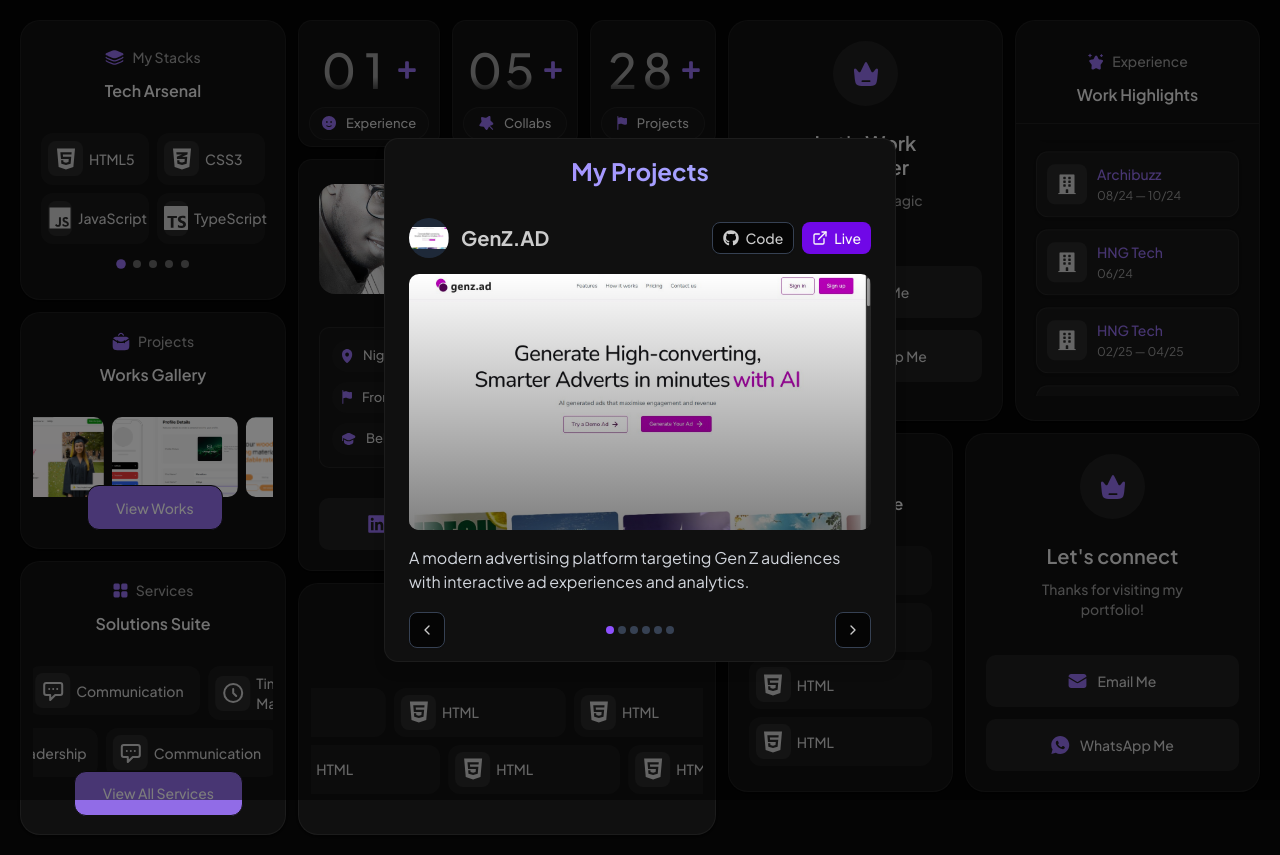
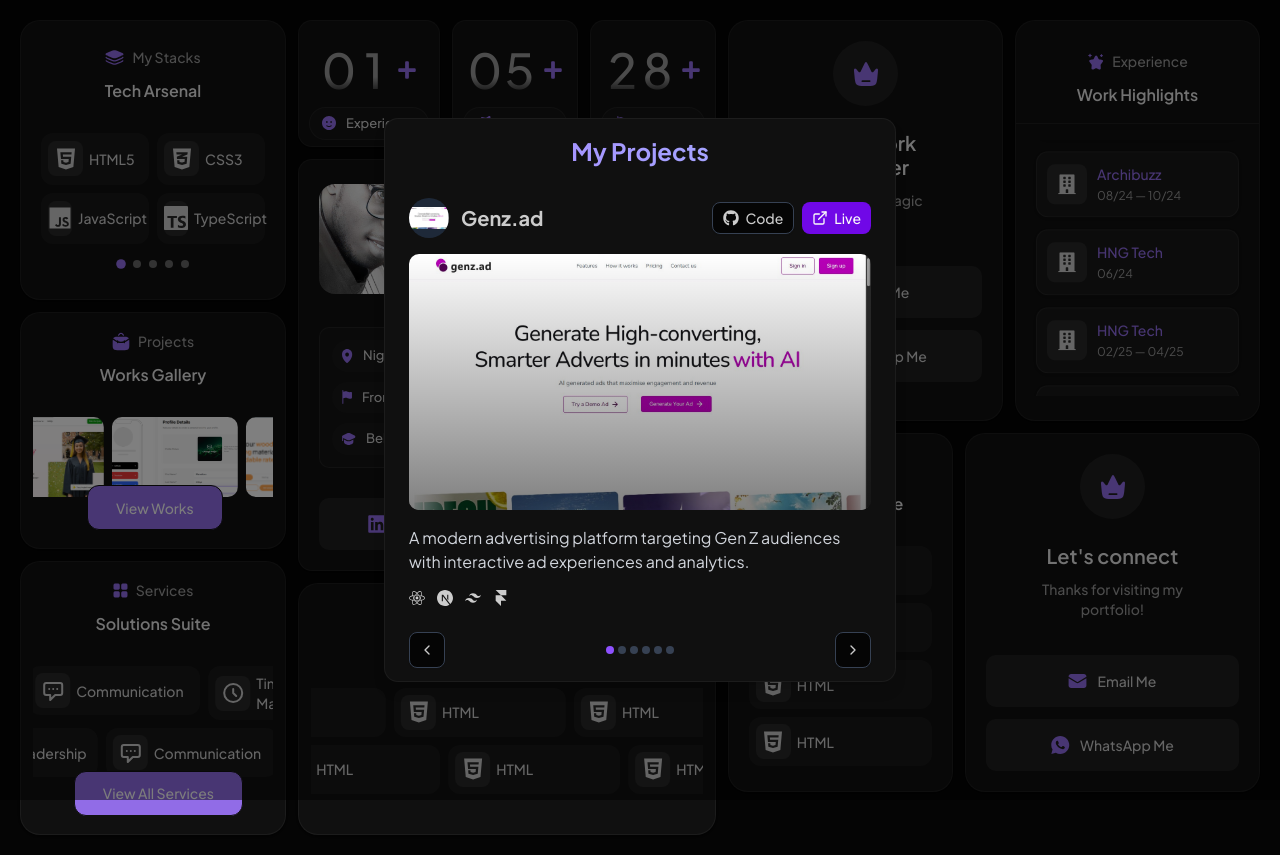
Before and after one commit to Marvellous-Udoye/portfolio, a Next.js app: page / in a window 1280 px wide. Both pictures are taken after a click on the button "View Works". Built offline with nearby package versions, Linux system fonts and the light colour scheme.

Commit message:
feat: add tech stacks to project details

```diff
--- a/src/components/custom/projects-modal.tsx
+++ b/src/components/custom/projects-modal.tsx
@@ -19,7 +19,7 @@
 const projectsData = [
   {
     id: 1,
-    name: "GenZ.AD",
+    name: "Genz.ad",
     image: "/genz.ad.jpg",
     logo: "/genz.ad.jpg",
     description:
@@ -324,13 +324,27 @@
         </motion.div>
 
         <motion.p
-          className="mb-8 text-gray-300"
+          className="text-gray-300"
           initial={{ opacity: 0, y: 20 }}
           animate={{ opacity: 1, y: 0 }}
           transition={{ delay: 0.5 }}
         >
           {project.description}
         </motion.p>
+
+        <div className="flex items-center gap-3">
+          {project.techStack.map((stack, index) => (
+            <motion.div
+              key={index}
+              className="mt-4 mb-10"
+              initial={{ opacity: 0, y: 20 }}
+              animate={{ opacity: 1, y: 0 }}
+              transition={{ delay: 0.5 }}
+            >
+              {stack}
+            </motion.div>
+          ))}
+        </div>
 
         <motion.div
           className="flex gap-2 mb-4"
```
